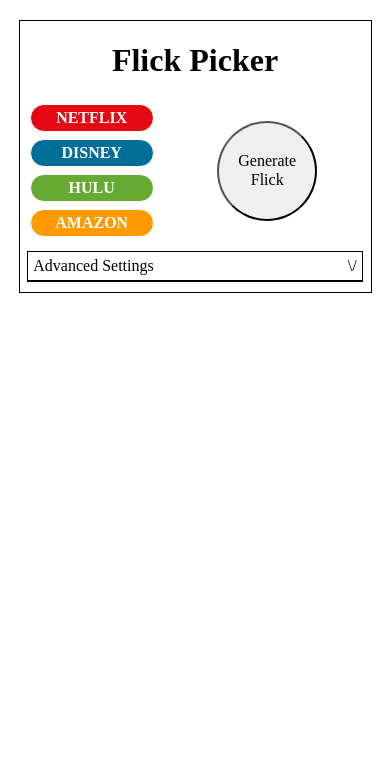
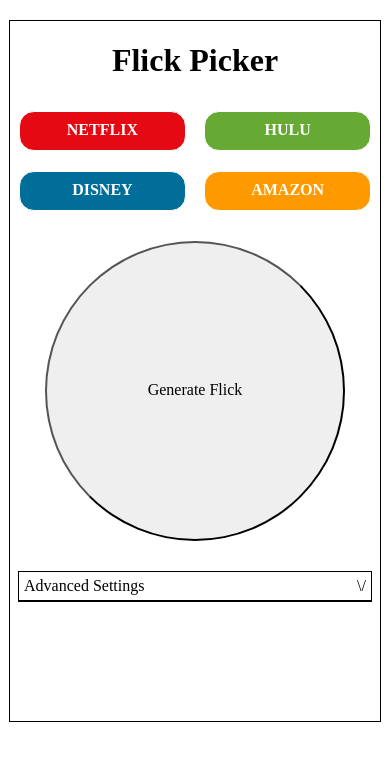
Before and after one commit to lukegronert/Flick-Picker, a React (Create React App) app: page / in a window 390 px wide. Shown: the top 760 px of the page. Built offline with nearby package versions, Linux system fonts and the light colour scheme; no server answers.

Commit message:
Added loader with react-loader-spinner. Loader displays when API call is being processed. Styled buttons and layout to fit mobile better. Need to style for desktop.

```diff
--- a/package.json
+++ b/package.json
@@ -9,6 +9,7 @@
     "normalize.css": "^8.0.1",
     "react": "^17.0.2",
     "react-dom": "^17.0.2",
+    "react-loader-spinner": "^6.0.0-0",
     "react-scripts": "5.0.0",
     "sass": "^1.49.9",
     "web-vitals": "^2.1.4"
--- a/src/App.js
+++ b/src/App.js
@@ -1,6 +1,7 @@
-import React, {useState} from 'react';
+import React, {useState, useEffect} from 'react';
 import 'normalize.css';
 import './styles/app.css';
+import {Grid} from 'react-loader-spinner';
 
 import StreamButton from './components/StreamButton';
 import GenerateButton from './components/GenerateButton';
@@ -10,12 +11,13 @@
 const {REACT_APP_KEY} = process.env;
 
 export default function App() {
-  const [advancedSettingsActive, setAdvancedSettingsActive] = useState(false);
-  const [service, setService] = useState('netflix')
+  const [isLoading, setIsLoading] = useState(false);
+  const [service, setService] = useState('netflix');
   const [movieOrSeries, setMovieOrSeries] = useState('movie');
   const [genre, setGenre] = useState('0');
 
   const pickFlick = (service, movieOrSeries, genre) => {
+    setIsLoading(true)
     let randomPage;
     const options = {
       method: 'GET',
@@ -40,7 +42,10 @@
         .then(() => fetch(`https://streaming-availability.p.rapidapi.com/search/basic?country=us&service=${service}&type=${movieOrSeries}&page=${randomPage}&output_language=en&language=en`,
         options)
               .then(response => response.json())
-              .then(response => console.log(response)))
+              .then(response => {
+                setIsLoading(false)
+                console.log(response)
+              }))
               .catch(err => console.log(err))
     } else {
       fetch(`https://streaming-availability.p.rapidapi.com/search/basic?country=us&service=${service}&type=${movieOrSeries}&genre=${genre}&page=1&output_language=en&language=en`,
@@ -53,31 +58,51 @@
         .then(() => fetch(`https://streaming-availability.p.rapidapi.com/search/basic?country=us&service=${service}&type=${movieOrSeries}&genre=${genre}&page=${randomPage}&output_language=en&language=en`,
         options)
               .then(response => response.json())
-              .then(response => console.log(response)))
+              .then(response => {
+                setIsLoading(false)
+                console.log(response)
+                }))
               .catch(err => console.log(err))
     }
   }
 
+  useEffect(() => {
+    console.log('rerender')
+  }, [isLoading])
+
+  if(isLoading === true) {
+    return(
+      <section className="container">
+        <div className="loader-div">
+          <Grid color="blue" height="100%" width="100%" className="loader-spinner"/>
+        </div>
+      </section>
+    )
+  } else if (isLoading === false) {
     return (
       <div className="container">
         <header>
           <h1 className="header">Flick Picker</h1>
         </header>
-      <section>
         <section className="buttons-section">
           <section className="stream-buttons-section">
+            <div className="stream-buttons-column">
               <StreamButton brand="netflix" setService={setService}/>
               <StreamButton brand="disney" setService={setService}/>
+            </div>
+            <div className="stream-buttons-column">
               <StreamButton brand="hulu" setService={setService}/>
               <StreamButton brand="amazon" setService={setService}/>
+            </div>
           </section>
           <section className="generate-button-section">
             <GenerateButton pickFlick={pickFlick} service={service} movieOrSeries={movieOrSeries} genre={genre} />
           </section>
         </section>
-        <AdvancedSettings setAdvancedSettingsActive={setAdvancedSettingsActive} advancedSettingsActive={advancedSettingsActive}
-                          setMovieOrSeries={setMovieOrSeries} setGenre={setGenre} />
+        <section className="advanced-settings-section">
+          <AdvancedSettings setMovieOrSeries={setMovieOrSeries} setGenre={setGenre} />
         </section>
       </div>
     )
   }
+}
--- a/src/components/AdvancedSettings.js
+++ b/src/components/AdvancedSettings.js
@@ -1,17 +1,15 @@
 import React from 'react'
 import '../styles/advancedSettings.css';
 
-export default function AdvancedSettings({setAdvancedSettingsActive, setMovieOrSeries, setGenre}) {
+export default function AdvancedSettings({setMovieOrSeries, setGenre}) {
     const addAnimation = () => {
         const settings = document.querySelector('.settings');
         if(!settings.classList.contains('dropdown-animation')) {
             settings.classList.remove('raiseup-animation')
             settings.classList.add('dropdown-animation');
-            setAdvancedSettingsActive(true);
         } else {
             settings.classList.remove('dropdown-animation');
             settings.classList.add('raiseup-animation');
-            setAdvancedSettingsActive(false);
         }
     }
 
--- a/src/styles/app.css
+++ b/src/styles/app.css
@@ -6,32 +6,58 @@
 }
 
 .container {
-  max-width: 90vw;
+  max-width: 95vw;
   border: 1px solid black;
   margin: 20px auto;
+  min-height: 700px;
+  max-height: 100vh;
+  display: flex;
+  flex-direction: column;
 }
 
 .header {
   width: 100%;
   text-align: center;
+  height: 10%;
 }
 
 .buttons-section {
   display: flex;
+  flex-direction: column;
   justify-content: space-around;
   width: 100%;
-  margin: 10px;
 }
 
 .stream-buttons-section {
   display: flex;
+  flex-direction: row;
+  width: 100%;
+}
+.stream-buttons-column {
+  display: flex;
   flex-direction: column;
-  justify-content: space-around;
-  width: 40%;
+  justify-content: space-between;
+  width: 85%;
 }
 
 .generate-button-section {
-  width: 60%;
-  padding: 20px;
+  width: 100%;
+  padding: 20px 0;
   text-align: center;
 }
+
+/* .advanced-settings-section {
+  height: 20%;
+} */
+
+.loader-div {
+  width: 100%;
+  height: 100%;
+  margin: auto 0;
+  display: flex;
+  justify-content: center;
+}
+
+.loader-spinner {
+  margin: auto auto;
+}
--- a/src/styles/generateButton.css
+++ b/src/styles/generateButton.css
@@ -1,5 +1,5 @@
 .generate-button {
   border-radius: 100%;
-  height: 100px;
-  width: 100px;
+  height: 300px;
+  width: 300px;
 }
--- a/src/styles/streamButton.css
+++ b/src/styles/streamButton.css
@@ -2,8 +2,9 @@
   border-radius: 15px;
   border: white 1px solid;
   font-weight: bold;
-  width: 100%;
-  height: 20%;
+  width: 90%;
+  margin: 10px auto;
+  height: 40px;
 }
 
 .stream-button-netflix {
```
Also changed, not shown: 1 other file (tests, documents, lock files or other folders). Lines whose indentation alone changed are shown as unchanged.
